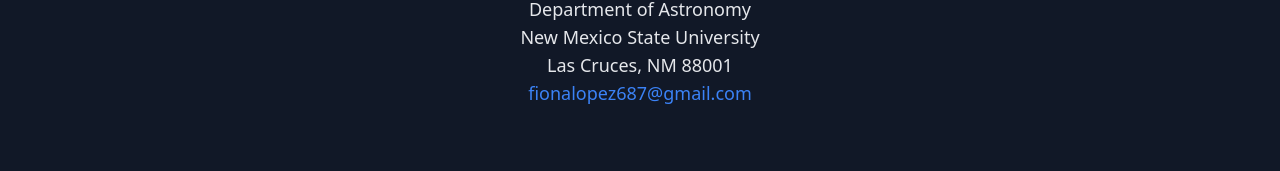
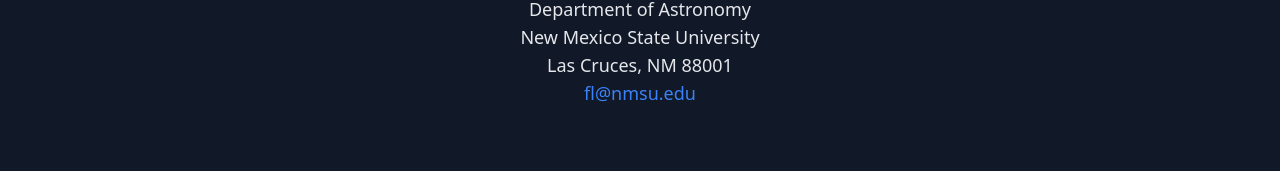
Before and after one commit to fionlopez/fionlopez_vercel, a Next.js app: page / in a window 1280 px wide. Shown: the part 4776-4947 px from the top of the page. Built offline with nearby package versions, Linux system fonts and the light colour scheme.

Commit message:
Update Contact.tsx

```diff
--- a/src/components/Sections/Contact.tsx
+++ b/src/components/Sections/Contact.tsx
@@ -17,8 +17,8 @@ const Contact: FC = React.memo(() => {
             <br />
             Las Cruces, NM 88001
             <br />
-            <a href="mailto:fionalopez687@gmail.com" className="text-blue-500 hover:underline">
-              fionalopez687@gmail.com
+            <a href="mailto:fl@nmsu.edu" className="text-blue-500 hover:underline">
+              fl@nmsu.edu
             </a>
           </p>
         </div>
```
